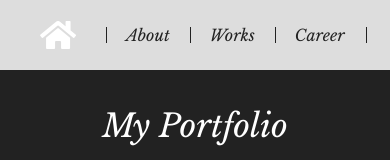
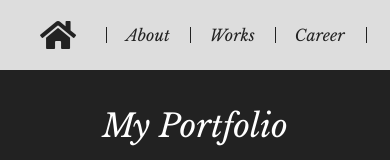
Before and after one commit to takumu1011/vue-test, a Vue app: page / in a window 390 px wide. In both pictures the pointer is over the link 58 px from the left and 35 px from the top of the page. Shown: the top 160 px of the page. Built offline with nearby package versions, Linux system fonts and the light colour scheme; the HTML template or start-up script is replaced by a standard one.

Commit message:
sp hover

```diff
--- a/src/components/Header.vue
+++ b/src/components/Header.vue
@@ -111,5 +111,9 @@ export default {
 .nav__link:hover .nav__txt::before {
   width: 100%;
 }
-
+@media screen and (max-width: 650px) {
+  .logo:hover .logo__link {
+    color: #222;
+  }
+}
 </style>
```
Also changed, not shown: 7 other files (tests, documents, lock files or other folders).
